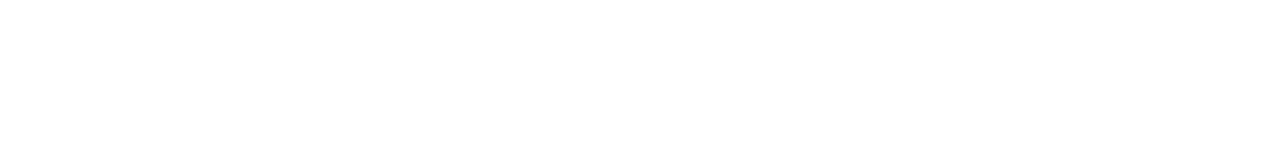
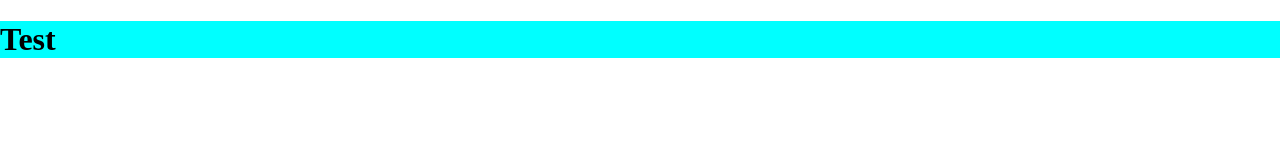
Before and after one commit to KaterynaBalashova/Team-repository-85, a plain HTML site: page index.html in a window 1280 px wide. Drawn offline with Linux system fonts and the light colour scheme.

Commit message:
ad header
new header

```diff
--- /dev/null
+++ b/css/styles.css
@@ -0,0 +1,7 @@
+body {
+    margin: 0;
+}
+
+.header {
+    background-color: aqua;
+}
--- a/index.html
+++ b/index.html
@@ -5,8 +5,11 @@
     <meta http-equiv="X-UA-Compatible" content="IE=edge">
     <meta name="viewport" content="width=device-width, initial-scale=1.0">
     <title>Document</title>
+    <link rel="stylesheet" href="./css/styles.css">
 </head>
 <body>
-
+    <header class="header">
+        <h1 class="header-cap">Test</h1>
+    </header>
 </body>
 </html>
--- a/styles.css
+++ /dev/null
@@ -1,3 +0,0 @@
-body {
-    margin: 0;
-}
```
